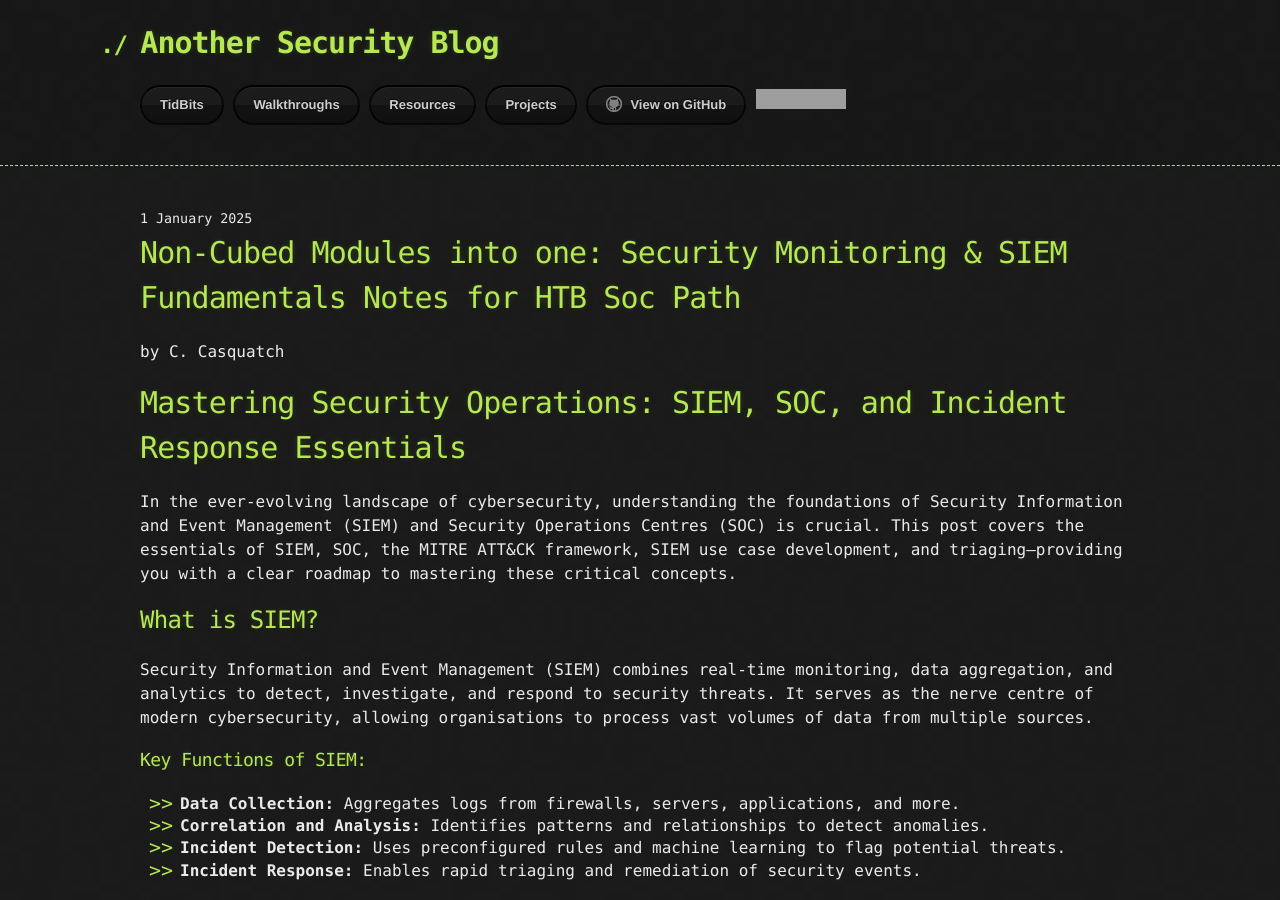
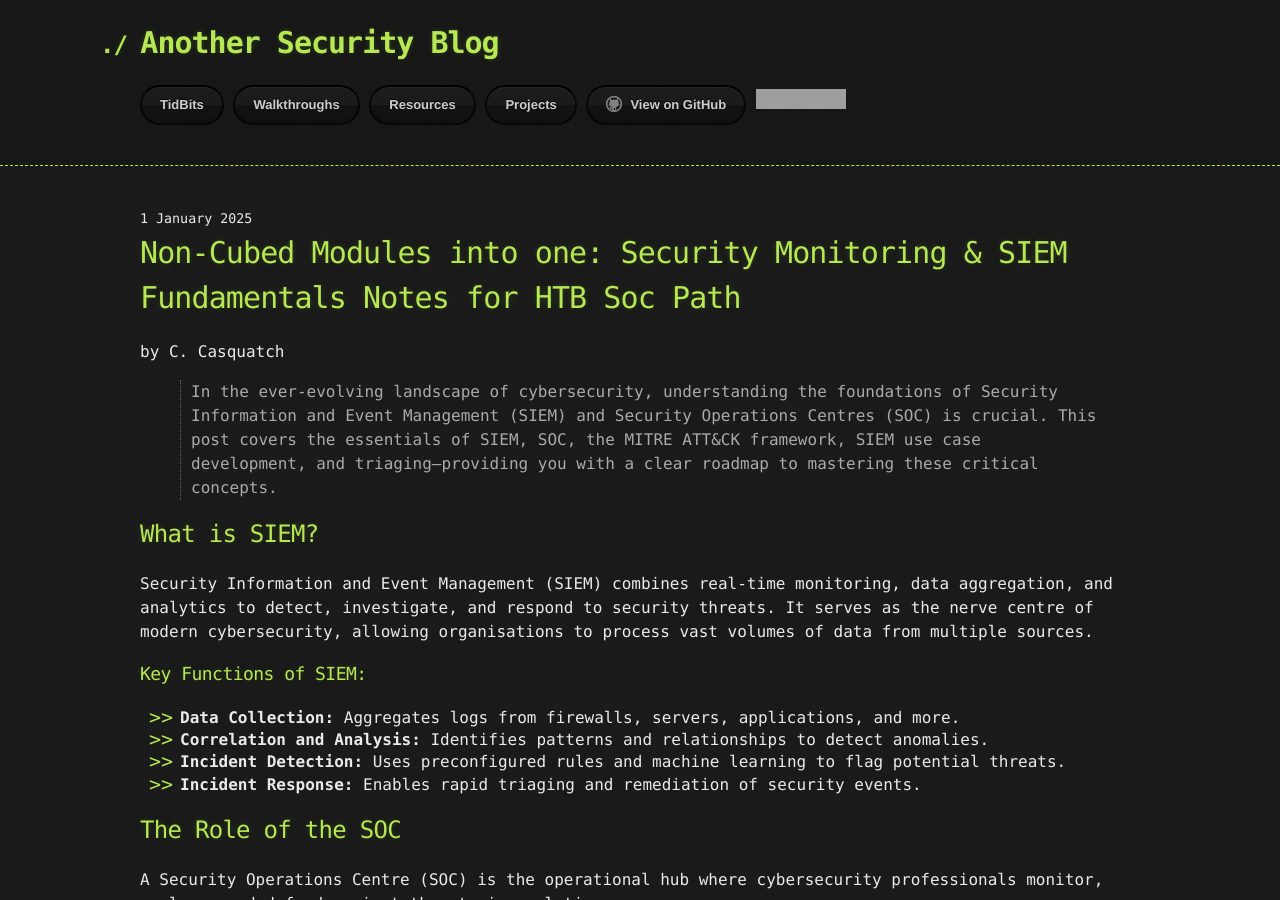
Before and after one commit to CyberCasquatch/cybercasquatch.github.io, a Jekyll site: the page built from _posts/Walkthroughs/2025-01-01-SecMon&SIEMFundamentals-HTB.markdown, in a window 1280 px wide and 900 px high. Built offline with Jekyll 4.4.1, drawn with Linux system fonts in a browser that asks for light colours; the repository's description, which GitHub fills in, is left out; grey boxes are pictures that could not be loaded.

Commit message:
Update 2025-01-01-SecMon&SIEMFundamentals-HTB.markdown

```diff
--- a/_posts/Walkthroughs/2025-01-01-SecMon&SIEMFundamentals-HTB.markdown
+++ b/_posts/Walkthroughs/2025-01-01-SecMon&SIEMFundamentals-HTB.markdown
@@ -7,9 +7,7 @@ comments: false
 tag: ['soc', 'siem', 'security monitoring', 'incident response']
 ---
 
-# Mastering Security Operations: SIEM, SOC, and Incident Response Essentials
-
-In the ever-evolving landscape of cybersecurity, understanding the foundations of Security Information and Event Management (SIEM) and Security Operations Centres (SOC) is crucial. This post covers the essentials of SIEM, SOC, the MITRE ATT&CK framework, SIEM use case development, and triaging—providing you with a clear roadmap to mastering these critical concepts.
+> In the ever-evolving landscape of cybersecurity, understanding the foundations of Security Information and Event Management (SIEM) and Security Operations Centres (SOC) is crucial. This post covers the essentials of SIEM, SOC, the MITRE ATT&CK framework, SIEM use case development, and triaging—providing you with a clear roadmap to mastering these critical concepts.
 
 ## What is SIEM?
 
```
